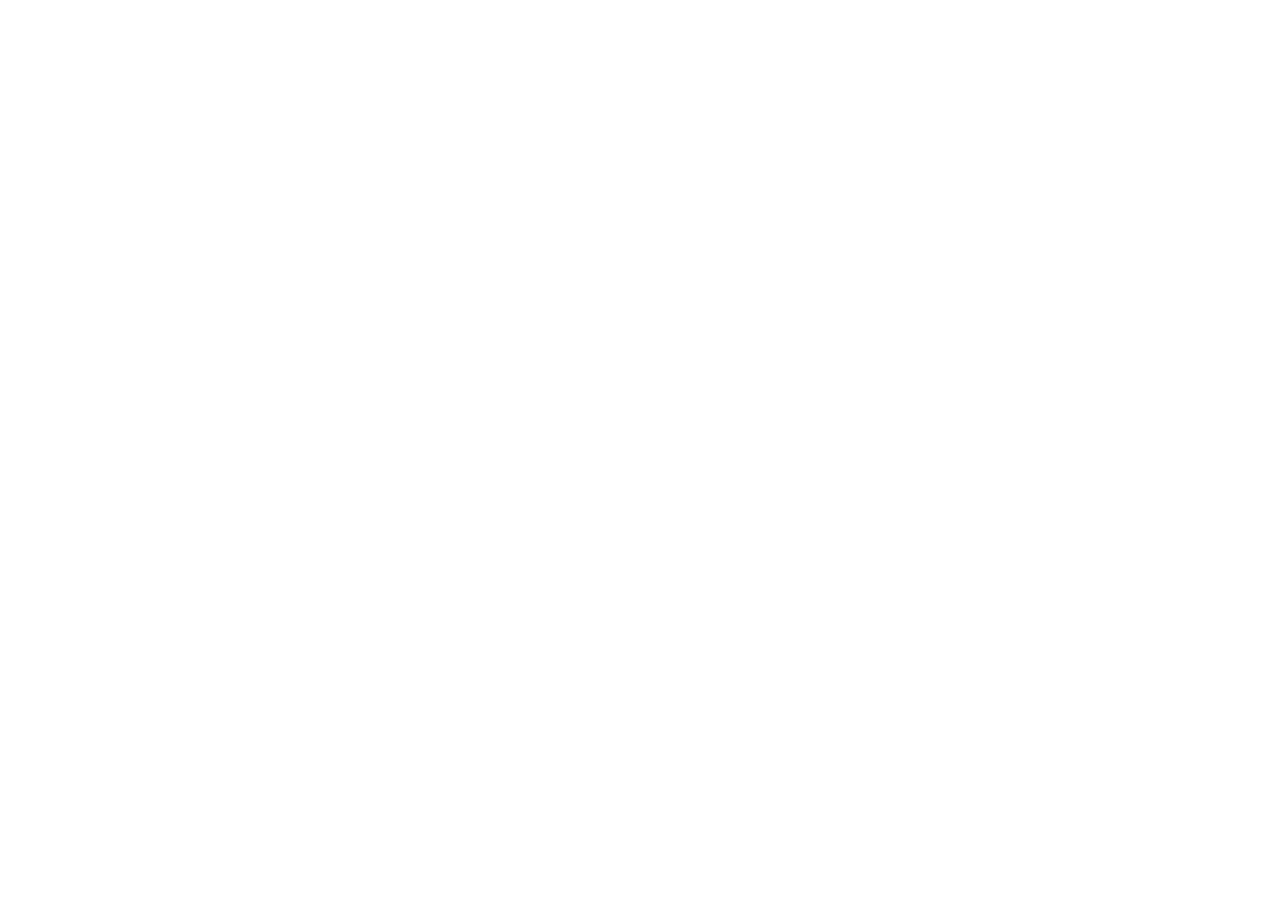
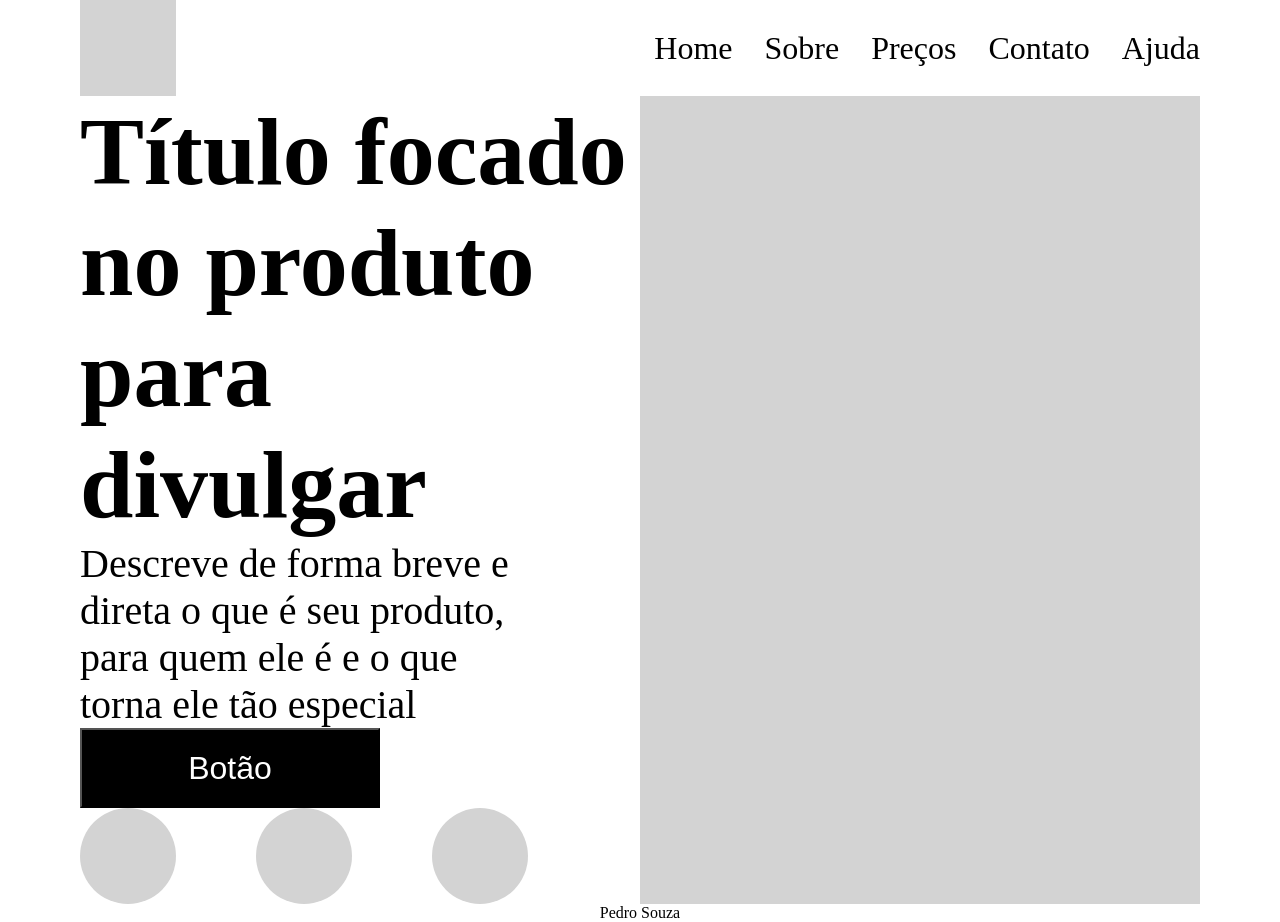
Before and after one commit to pedroga77/layout-ab, a plain HTML site: page index.html in a window 1280 px wide. Before the commit the page ends 800 px from the top, so only its background shows below. Drawn offline with Linux system fonts and the light colour scheme.

Commit message:
Projeto ok

```diff
--- a/index.html
+++ b/index.html
@@ -4,10 +4,41 @@
     <meta charset="UTF-8">
     <meta http-equiv="X-UA-Compatible" content="IE=edge">
     <meta name="viewport" content="width=device-width, initial-scale=1.0">
-    <link rel="stylesheet" href="style.css">
-    <title>Layout </title>
+    <link rel="stylesheet" href="./style.css">
+    <title>Layout</title>
 </head>
 <body>
-
+    <header>
+        <div class="logo"></div>
+        <nav class="menu">
+            <ul>
+                <li><a href="#">Home</a></li>
+                <li><a href="#">Sobre</a></li>
+                <li><a href="#">Preços</a></li>
+                <li><a href="#">Contato</a></li>
+                <li><a href="#">Ajuda</a></li>
+            </ul>
+        </nav>
+    </header>
+    <main>
+        <div class="conteudo">
+            <h1>Título focado no produto para divulgar</h1>
+            <p>Descreve de forma breve e direta o que é seu produto, para quem ele é e o que torna ele tão especial</p>
+            <div class="acao">
+                <button>
+                    <a href="#">Botão</a>
+                </button>
+            </div>
+            <div class="social">
+                <div></div>
+                <div></div>
+                <div></div>
+            </div>
+        </div>
+        <div class="destaque"></div>
+    </main>
+    <footer>
+        Pedro Souza
+    </footer>
 </body>
 </html>
--- a/style.css
+++ b/style.css
@@ -1,14 +1,88 @@
 *{
-
     padding: 0;
     margin: 0;
     box-sizing: border-box;
+}
 
-}
 a{
     text-decoration: none;
     color: inherit;
 }
+
 ul, ol, li{
     list-style: none;
 }
+
+
+body{
+    height: 100vh;
+    display: flex;
+    flex-direction: column;
+    padding-inline: 80px;
+}
+
+header{
+    height: 200px;
+    display: flex;
+    justify-content: space-between;
+    align-items: center;
+}
+.logo{
+    height: 96px;
+    width: 96px;
+    background-color: lightgrey;
+}
+
+.menu ul{
+    display: flex;
+    gap: 32px;
+    font-size: 32px;
+}
+
+main{
+    flex-grow: 1;
+    display: flex;
+}
+.conteudo{
+    width: 50%;
+    display: flex;
+    flex-direction: column;
+    justify-content: space-between;
+}
+.conteudo h1{
+    font-size: 96px;
+}
+.conteudo p{
+    width: 80%;
+    font-size: 40px;
+}
+.acao button{
+    height: 80px;
+    width: 300px;
+    background-color: black;
+    color: white;
+    font-size: 32px;
+}
+.social{
+    width: 80%;
+    display: flex;
+    justify-content: space-between;
+}
+.social div{
+    height: 96px;
+    width: 96px;
+    background-color: lightgrey;
+    border-radius: 50%;
+}
+
+.destaque{
+    width: 50%;
+    background-color: lightgrey;
+}
+
+footer{
+    height: 100px;
+    display: flex;
+    justify-content: center;
+    align-items: center;
+}
```
